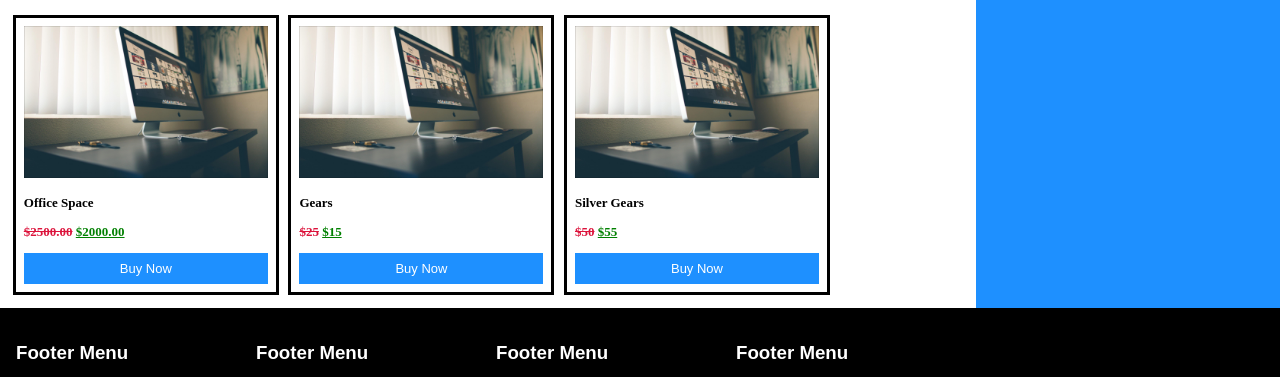
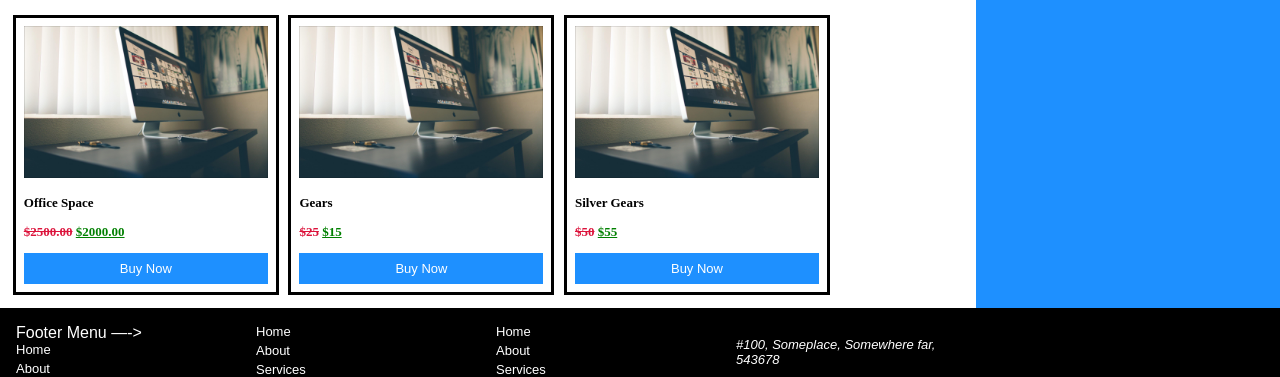
Before and after one commit to CMaisonet/cmaisonet.github.io, a plain HTML site: page Products.html in a window 1280 px wide. Shown: the part 396-773 px from the top of the page. Drawn offline with nearby package versions, Linux system fonts and the light colour scheme.

Commit message:
Update Products.html
Remove “Footer Menu”

```diff
--- a/Products.html
+++ b/Products.html
@@ -116,7 +116,7 @@
         <!-- Creating Footer -->
         <footer class="main-footer">
             <div class="footer-box">
-                <h3>Footer Menu</h3>
+               <!—- <h3>Footer Menu</h3> —->
                 <ul>
                     <li><a href="#">Home</a></li>
                     <li><a href="#">About</a></li>
@@ -127,7 +127,7 @@
             </div>
 
             <div class="footer-box">
-                <h3>Footer Menu</h3>
+
                 <ul>
                     <li><a href="#">Home</a></li>
                     <li><a href="#">About</a></li>
@@ -138,7 +138,7 @@
             </div>
 
             <div class="footer-box">
-                <h3>Footer Menu</h3>
+
                 <ul>
                     <li><a href="#">Home</a></li>
                     <li><a href="#">About</a></li>
@@ -148,9 +148,9 @@
                 </ul>
             </div>
             <div class="footer-box">
-                <h3>Footer Menu</h3>
+
                 <address>
-                    <h3>Company Name</h3>
+
                     <p>#100, Someplace, Somewhere far, 543678</p>
                     <p>Em:<a href="mailto:someone@gmail.com">someone@gmail.com</a></p>
                     <p>Ph:<a href="tel:123456789">123456789</a></p>
```
